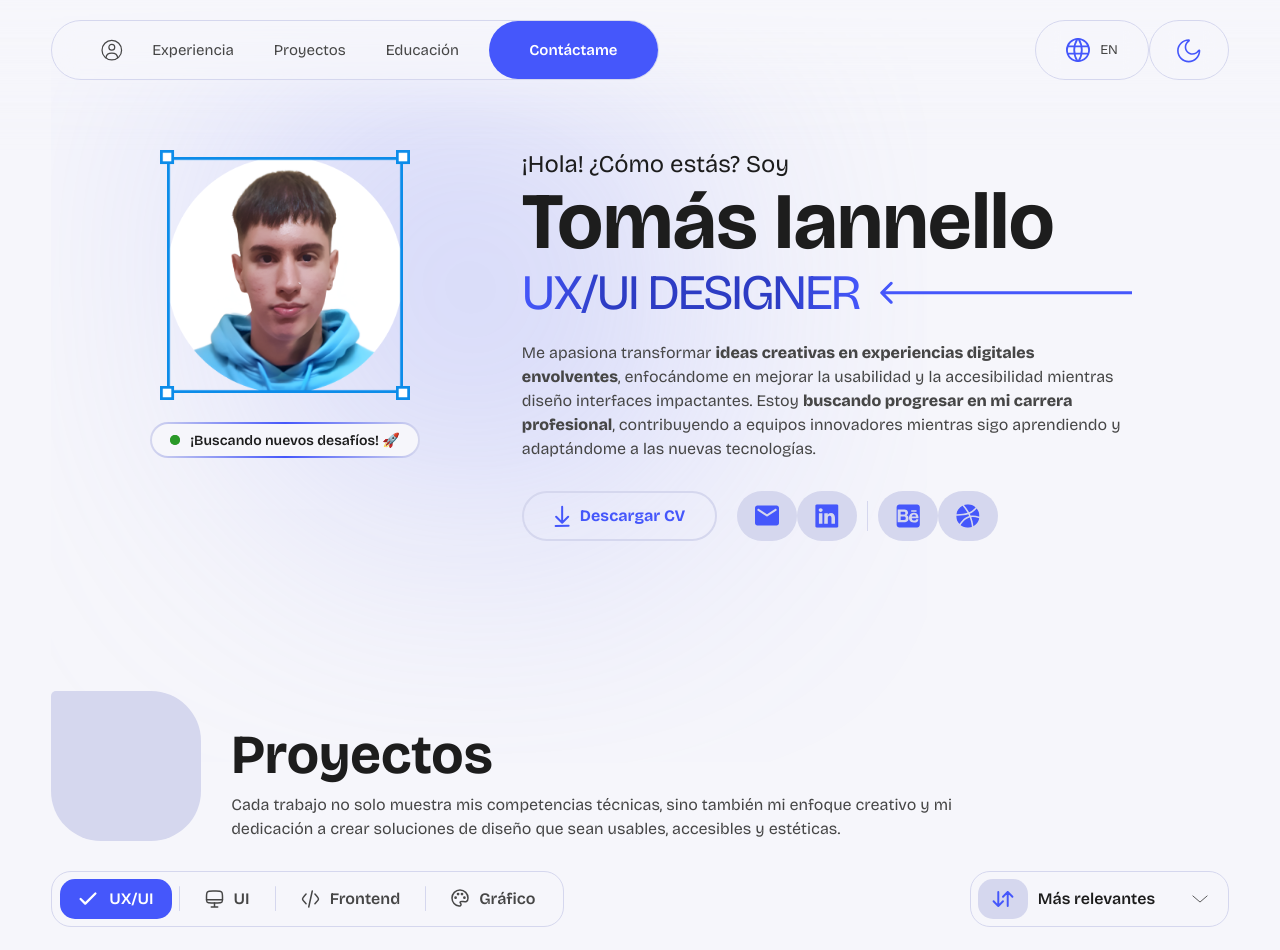
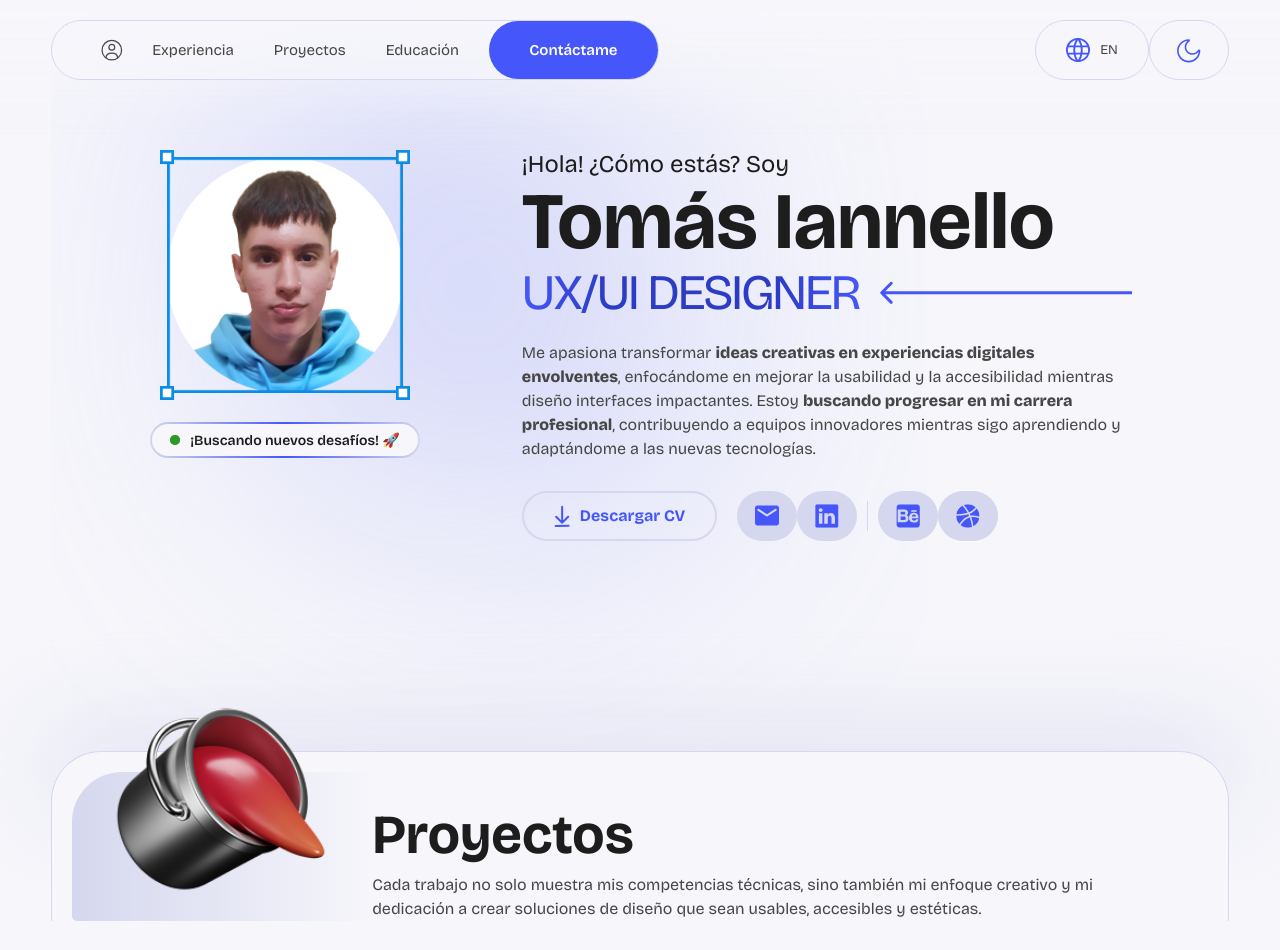
Before and after one commit to iannellotomas/portfolio, a React (Vite) app: page / in a window 1280 px wide. Shown: the top 950 px of the page. Built offline with nearby package versions, Linux system fonts and the light colour scheme.

Commit message:
New Head Section

```diff
--- a/src/components/sectionHead/sectionHead.jsx
+++ b/src/components/sectionHead/sectionHead.jsx
@@ -1,11 +1,30 @@
 import styles from "./sectionHead.module.css";
 import SectionTitle from "../sectionTitle/sectionTitle";
+import ProyectsSectionHead from "../../assets/Ilustrations/ProyectsSectionHead.webp";
+import EducationSectionHead from "../../assets/Ilustrations/EducationSectionHead.webp";
 
-export default function SectionHead({ title, description }) {
+const images = {
+	paint: (
+		<img
+			src={ProyectsSectionHead}
+			alt="Ilustración 3D de tacho de pintura colorida"
+		/>
+	),
+	book: (
+		<img
+			src={EducationSectionHead}
+			alt="Ilustración 3D de libro animado con índice"
+		/>
+	),
+};
+
+export default function SectionHead({ title, description, imageName }) {
+	const currentImage = images[imageName];
+
 	return (
 		<header className={styles.header}>
-			<span className={styles.icon}></span>
-			<span>
+			<span className={styles.icon}>{currentImage}</span>
+			<span className={styles.headerRight}>
 				<SectionTitle text={title} />
 				<p className={styles.description}>{description}</p>
 			</span>
--- a/src/components/sectionHead/sectionHead.module.css
+++ b/src/components/sectionHead/sectionHead.module.css
@@ -1,26 +1,91 @@
 .header {
+  position: relative;
   width: 100%;
   display: flex;
-  align-items: end;
-  margin-bottom: 30px;
-  gap: 30px;
+  margin-block: 60px 30px;
+  padding: 20px 40px 0 20px;
+  border: 1px solid var(--color-primary-light);
+  border-bottom: 0;
+  border-radius: 50px 50px 0 0;
+  background: var(--surface-primary);
+}
+
+.header::before {
+  content: "";
+  position: absolute;
+  top: -10px;
+  left: 50%;
+  transform: translateX(-50%);
+  width: 100%;
+  height: 50px;
+  background: var(--color-primary-light);
+  filter: blur(50px);
+  z-index: -1;
 }
 
 .icon {
-  width: 150px;
-  height: 150px;
-  background: var(--color-primary-light);
-  border-radius: 5px 50px 50px 50px;
+  width: 300px;
+  min-height: 100%;
+  background: linear-gradient(to right, var(--color-primary-light), transparent);
+  border-radius: 50px 0 0 5px;
   display: grid;
   place-items: center;
+  position: relative;
 }
 
-.header span {
+.icon img {
+  width: 100%;
+  max-width: 250px;
+  position: absolute;
+  bottom: 0;
+  object-fit: contain;
+  user-select: none;
+  pointer-events: none;
+}
+
+.headerRight {
+  position: relative;
   display: flex;
   flex-direction: column;
   gap: 5px;
+  padding-top: 30px;
 }
 
 .description {
-  max-width: 800px;
+  max-width: 750px;
 }
+
+@media (width <=1024px) {
+  .header {
+    gap: 20px;
+  }
+}
+
+@media (width <=768px) {
+  .header {
+    flex-direction: column;
+    padding: 20px 20px 0 20px;
+    border-radius: 30px 30px 0 0;
+  }
+
+  .icon {
+    width: 100%;
+    height: 150px;
+    background: linear-gradient(to bottom, var(--color-primary-light), transparent 100%);
+    border-radius: 20px 20px 0 0;
+  }
+
+  .headerRight {
+    padding: 0;
+  }
+}
+
+@media (width <=500px) {
+  .icon {
+    height: 80px;
+  }
+
+  .icon img {
+    max-height: 200px;
+  }
+}
--- a/src/pages/home/sections/education/Education.jsx
+++ b/src/pages/home/sections/education/Education.jsx
@@ -103,6 +103,7 @@ export default function Education() {
 			className={styles.education}>
 			<SectionHead
 				title="Educación"
+				imageName="book"
 				description="Mis estudios en Diseño UX/UI y Gráfico me permiten una comprensión profunda del diseño centrado en el usuario y la comunicación visual, que se complementan con mis habilidades en Frontend."
 			/>
 			<section className={styles.tools}>
@@ -132,10 +133,10 @@ export default function Education() {
 				}`}>
 				<AnimatePresence>
 					<header>
-						<CaptionText text="Carrera / Curso"/>
-						<CaptionText text="Institución"/>
-						<CaptionText text="Habilidades"/>
-						<CaptionText text="Fecha"/>
+						<CaptionText text="Carrera / Curso" />
+						<CaptionText text="Institución" />
+						<CaptionText text="Habilidades" />
+						<CaptionText text="Fecha" />
 					</header>
 					{sortedListsEducation
 						.filter((education) => {
--- a/src/pages/home/sections/projects/Projects.jsx
+++ b/src/pages/home/sections/projects/Projects.jsx
@@ -24,6 +24,7 @@ export default function Projects() {
 			className={styles.projects}>
 			<SectionHead
 				title="Proyectos"
+				imageName="paint"
 				description="Cada trabajo no solo muestra mis competencias técnicas, sino también mi enfoque creativo y mi dedicación a crear soluciones de diseño que sean usables, accesibles y estéticas."
 			/>
 			<section className={styles.tools}>
```
Also changed, not shown: src/assets/Ilustrations/EducationSectionHead.webp (added), src/assets/Ilustrations/ProyectsSectionHead.webp (added).
